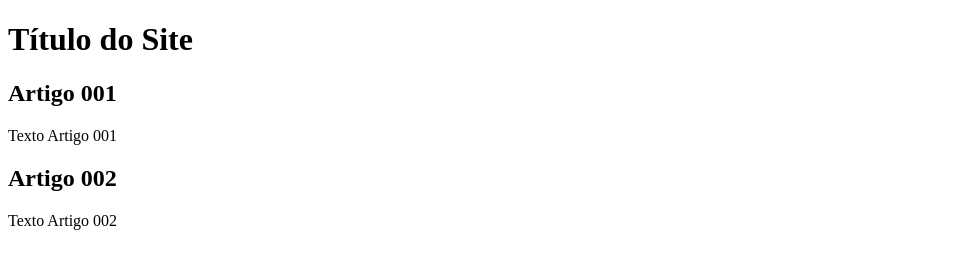
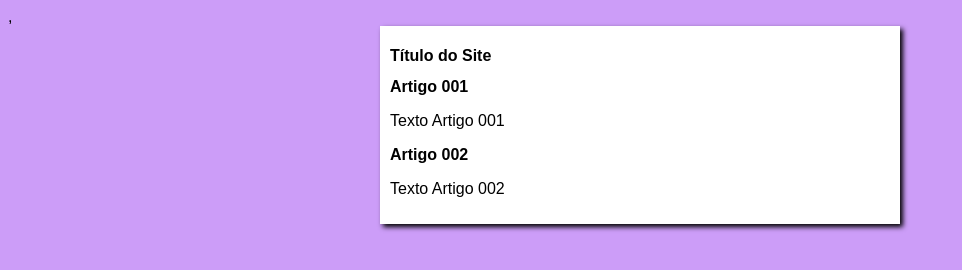
Before and after one commit to MacgyverCastro/projeto-site, a plain HTML site: page index.html in a window 1280 px wide. Shown: the whole page, without its empty margins (0-962 px from the left). Drawn offline with Linux system fonts and the light colour scheme.

Commit message:
iniciei o desing

```diff
--- /dev/null
+++ b/estilos/style.css
@@ -0,0 +1,15 @@
+*{
+    font-family: Arial, Helvetica, sans-serif;
+    font-size: 16px;
+}
+body {
+    background-color: rgb(204, 157, 248);
+}
+
+main {
+     background-color: white;
+     width: 500px;
+     margin: auto;
+     padding: 10px;
+     box-shadow: 3px 3px 5px rgb(0, 0, 0.473);
+}
--- a/index.html
+++ b/index.html
@@ -4,6 +4,7 @@
     <meta charset="UTF-8">
     <meta name="viewport" content="width=device-width, initial-scale=1.0">
     <title>Título do Site</title>
+    ,<link rel="stylesheet" href="estilos/style.css">
 </head>
 <body>
     <main>
```
